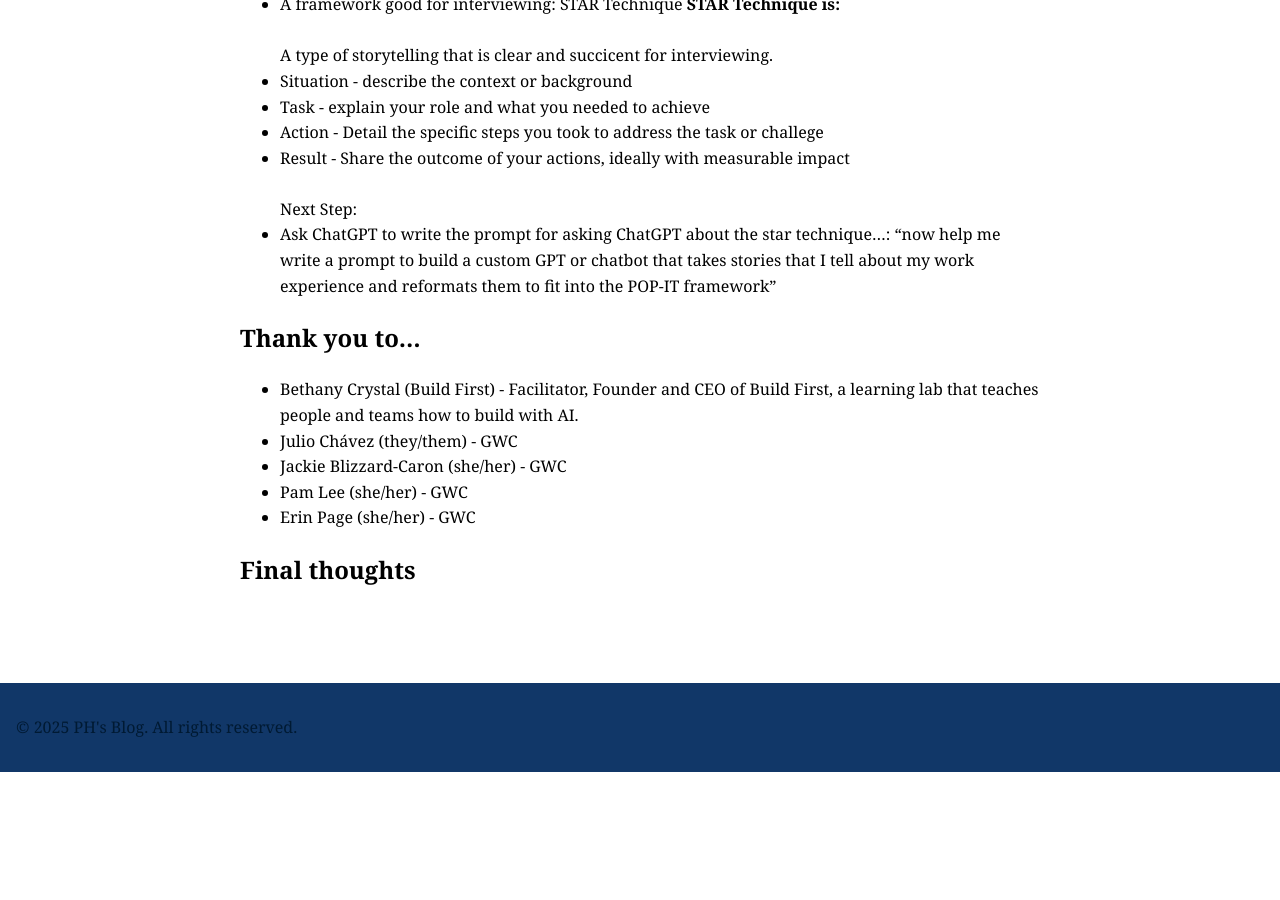
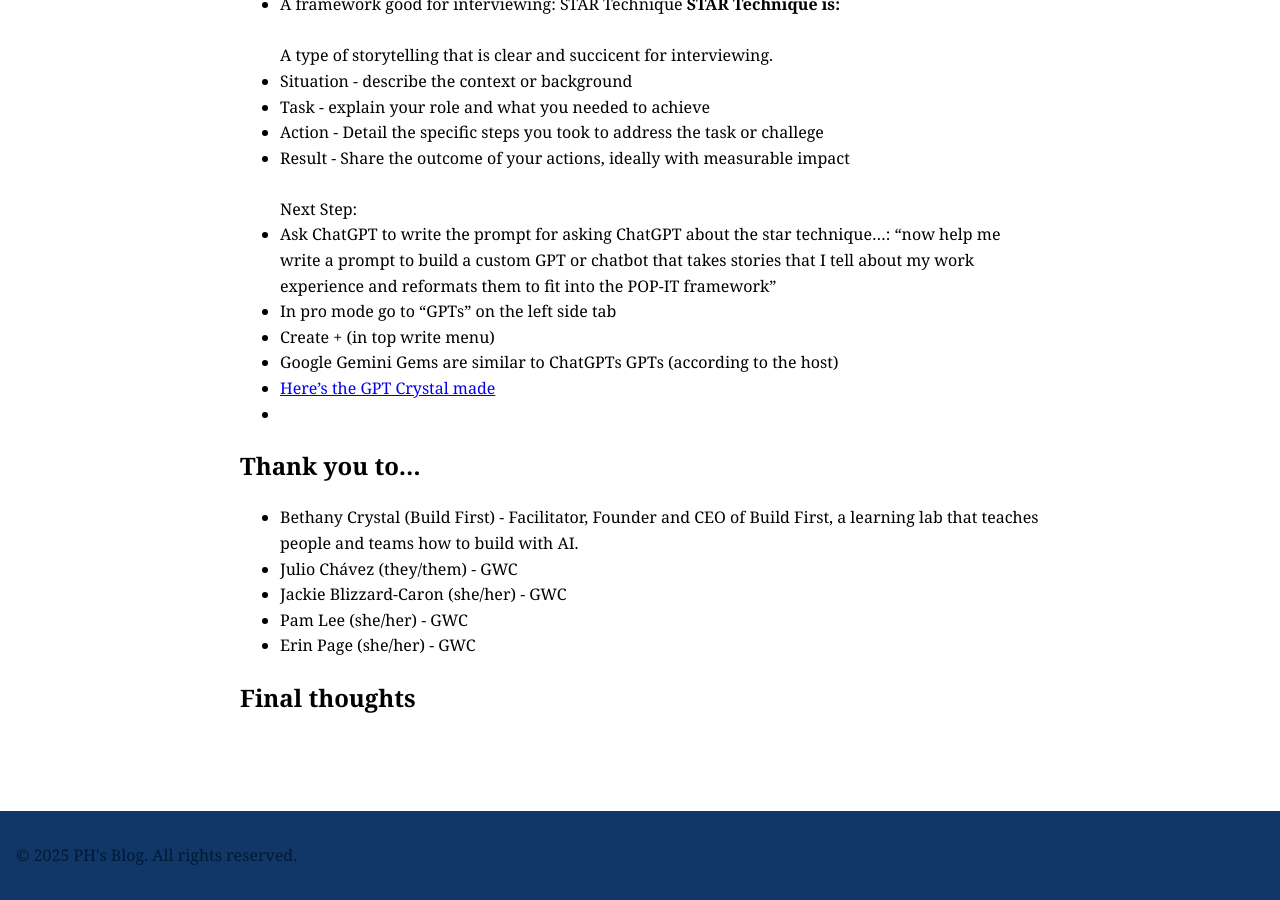
Before and after one commit to CaptainSapphire/PH-s-Blog, a Jekyll site: the page built from _posts/2025-09-24-GWC Workshop-AI for the Job Hunt.md, in a window 1280 px wide and 900 px high, scrolled down 1697 px. Built offline with Jekyll 4.4.1, drawn with Linux system fonts in a browser that asks for light colours; our own code applies the rules of GitHub Pages for plain Markdown files; before the commit the page ends 2469 px from its top, so only the background shows below that.

Commit message:
Update 2025-09-24-GWC Workshop-AI for the Job Hunt.md

```diff
--- a/_posts/2025-09-24-GWC Workshop-AI for the Job Hunt.md
+++ b/_posts/2025-09-24-GWC Workshop-AI for the Job Hunt.md
@@ -50,7 +50,11 @@ A type of storytelling that is clear and succicent for interviewing.
 Next Step:
 - Ask ChatGPT to write the prompt for asking ChatGPT about the star technique...:
 "now help me write a prompt to build a custom GPT or chatbot that takes stories that I tell about my work experience and reformats them to fit into the POP-IT framework"
-
+- In pro mode go to "GPTs" on the left side tab
+- Create + (in top write menu)
+- Google Gemini Gems are similar to ChatGPTs GPTs (according to the host)
+- [Here's the GPT Crystal made](https://chatgpt.com/g/g-68d32e7be1488191820004dfb0b6d6ac-star-technique-interview-helper)
+-
 
 
 ## Thank you to...
```
